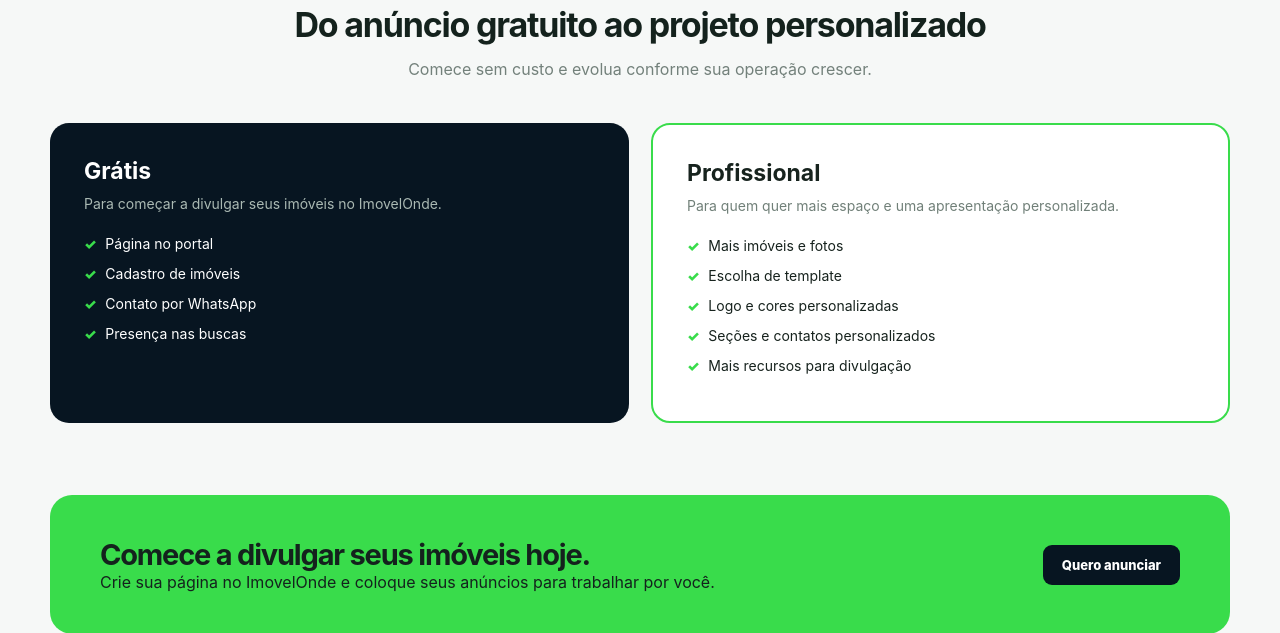
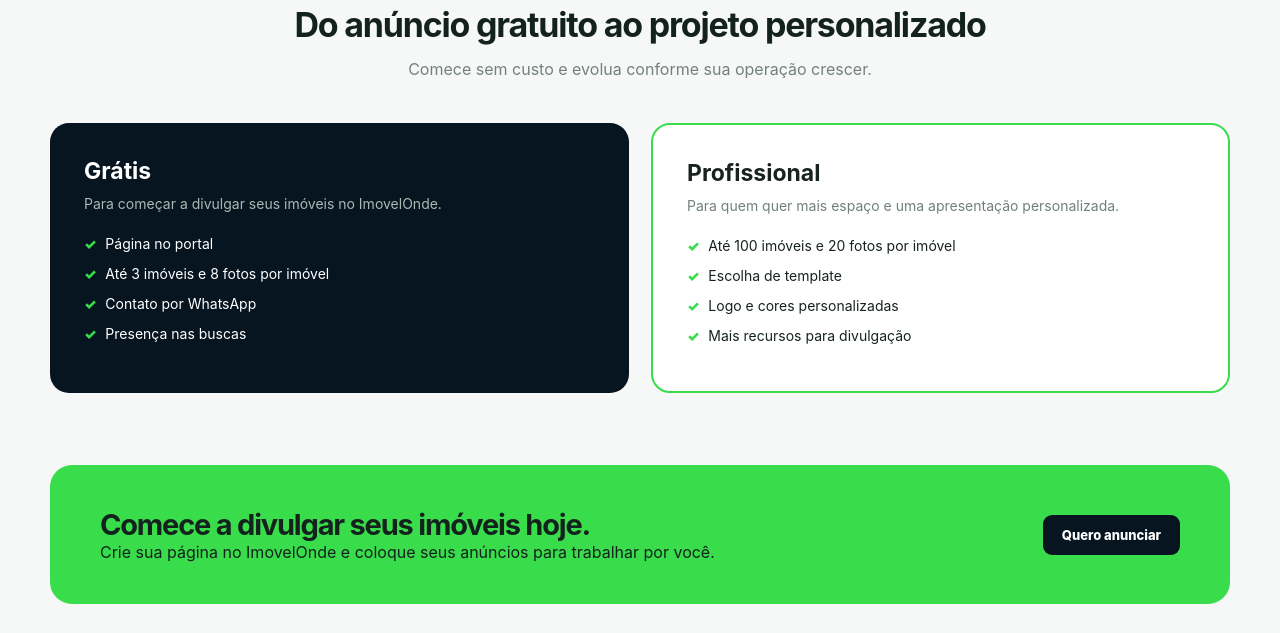
Before and after one commit to leanttro/leanttro_i, a Flask app: page /anuncie-seu-imovel in a window 1280 px wide. Shown: the part 1639-2272 px from the top of the page. Run offline with Flask 3, Linux system fonts and the light colour scheme; some libraries are stand-ins or nearby versions.

Commit message:
Update anuncie.html

```diff
--- a/templates/anuncie.html
+++ b/templates/anuncie.html
@@ -78,11 +78,11 @@ form.inline{display:inline;margin:0}
 <div class="offer">
 <div class="offer-card">
 <h3>Grátis</h3><p>Para começar a divulgar seus imóveis no ImovelOnde.</p>
-<ul><li>Página no portal</li><li>Cadastro de imóveis</li><li>Contato por WhatsApp</li><li>Presença nas buscas</li></ul>
+<ul><li>Página no portal</li><li>Até {{ limites.gratis.imoveis }} imóveis e {{ limites.gratis.fotos }} fotos por imóvel</li><li>Contato por WhatsApp</li><li>Presença nas buscas</li></ul>
 </div>
 <div class="offer-card pro">
 <h3>Profissional</h3><p>Para quem quer mais espaço e uma apresentação personalizada.</p>
-<ul><li>Mais imóveis e fotos</li><li>Escolha de template</li><li>Logo e cores personalizadas</li><li>Seções e contatos personalizados</li><li>Mais recursos para divulgação</li></ul>
+<ul><li>Até {{ limites.profissional.imoveis }} imóveis e {{ limites.profissional.fotos }} fotos por imóvel</li><li>Escolha de template</li><li>Logo e cores personalizadas</li><li>Mais recursos para divulgação</li></ul>
 </div>
 </div>
 </section>
```
